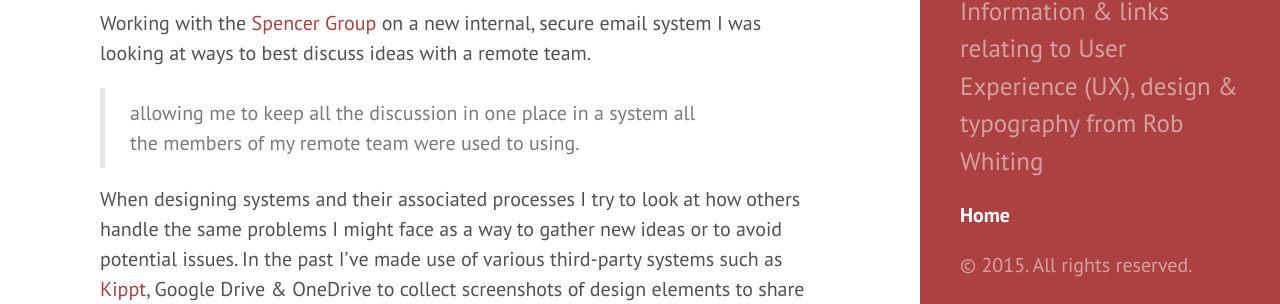
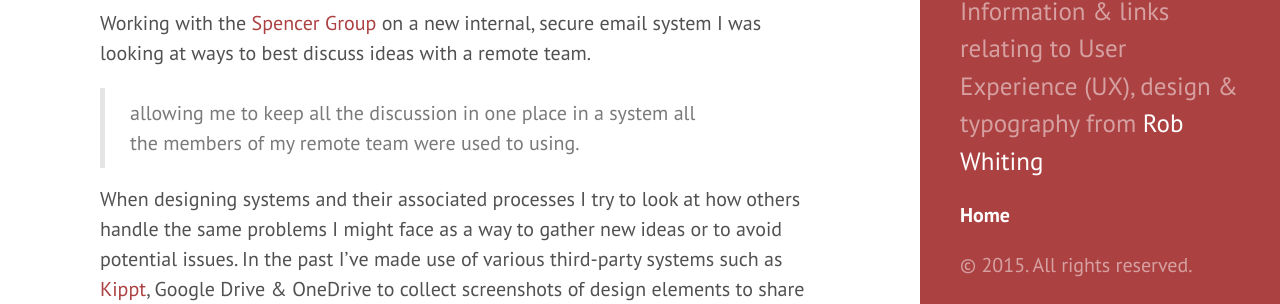
Before and after one commit to whitingx/whitingx.github.io, a Jekyll site: the page built from index.html, in a window 1280 px wide. Shown: the part 580-884 px from the top of the page. Built offline with Jekyll 4.4.1, drawn with Linux system fonts in a browser that asks for light colours; the list of posts is cut into pages by our own code; part of the change alters nothing that is shown.

```diff
--- a/_config.yml
+++ b/_config.yml
@@ -4,5 +4,5 @@ markdown: kramdown
 url: http://whitingx.github.io
 title: Electronicpress
 tagline: User Experience Design & Research
-description: Information & links relating to User Experience (UX), design & typography from Rob Whiting
+description: Information & links relating to User Experience (UX), design & typography from <a href="https://twitter.com/whitingx">Rob Whiting</a>
 paginate: 5
```
